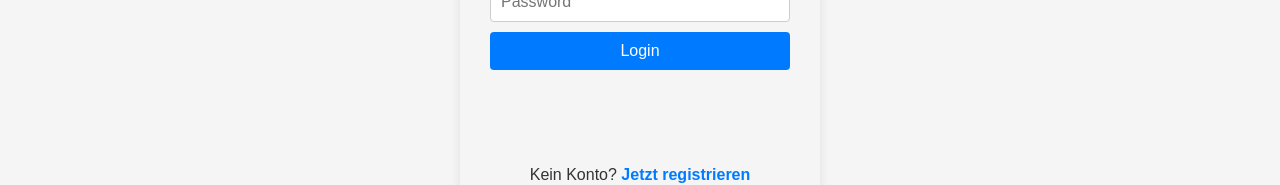
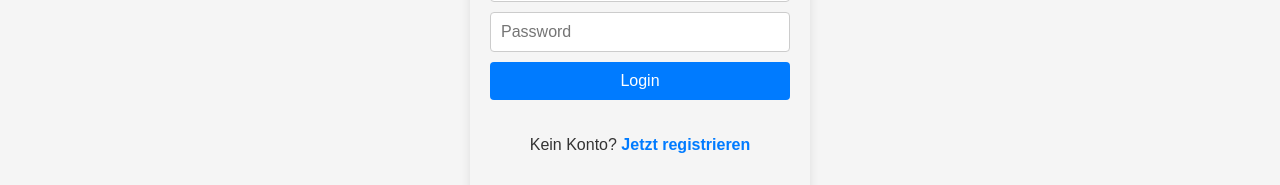
Before and after one commit to Fluegelzange/fluegelzange, a React (Create React App) app in the folder frontend/: page /login in a window 1280 px wide. Shown: the part 486-671 px from the top of the page. Built offline with nearby package versions, Linux system fonts and the light colour scheme; no server answers.

Commit message:
ohne google auth

```diff
--- a/frontend/src/pages/Login.js
+++ b/frontend/src/pages/Login.js
@@ -1,4 +1,3 @@
-import { GoogleLogin, GoogleOAuthProvider } from '@react-oauth/google';
 import React, { useContext, useState } from 'react';
 import { Link, useNavigate } from 'react-router-dom';
 import { AuthContext } from '../App';
@@ -91,19 +90,21 @@ const Login = () => {
         />
         <button type="submit">Login</button>
       </form>
-      <div className="google-login-container">
-        <GoogleOAuthProvider clientId={googleClientId}>
-          <GoogleLogin
-            onSuccess={handleGoogleLoginSuccess}
-            onError={(error) => console.error('Fehler bei Google Login:', error)}
-          />
-        </GoogleOAuthProvider>
-      </div>
+
       <div className="sign-in-link-container">
       <p>Kein Konto? <Link to="/signin">Jetzt registrieren</Link></p>
             </div>
     </div>
   );
 }
+// Google Authprovider:
+//<div className="google-login-container">
+//        <GoogleOAuthProvider clientId={googleClientId}>
+//          <GoogleLogin
+//            onSuccess={handleGoogleLoginSuccess}
+//            onError={(error) => console.error('Fehler bei Google Login:', error)}
+//          />
+//        </GoogleOAuthProvider>
+//      </div>
 
 export default Login;
```
